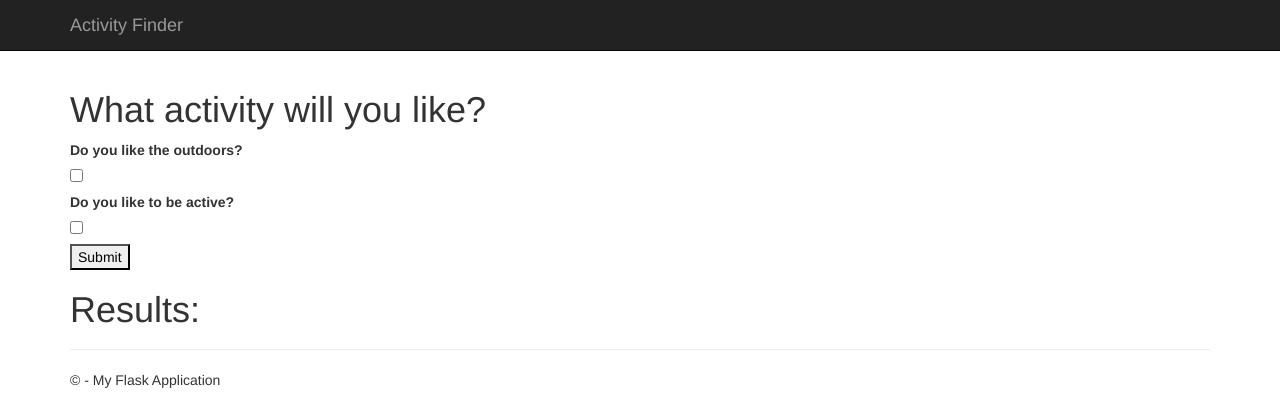
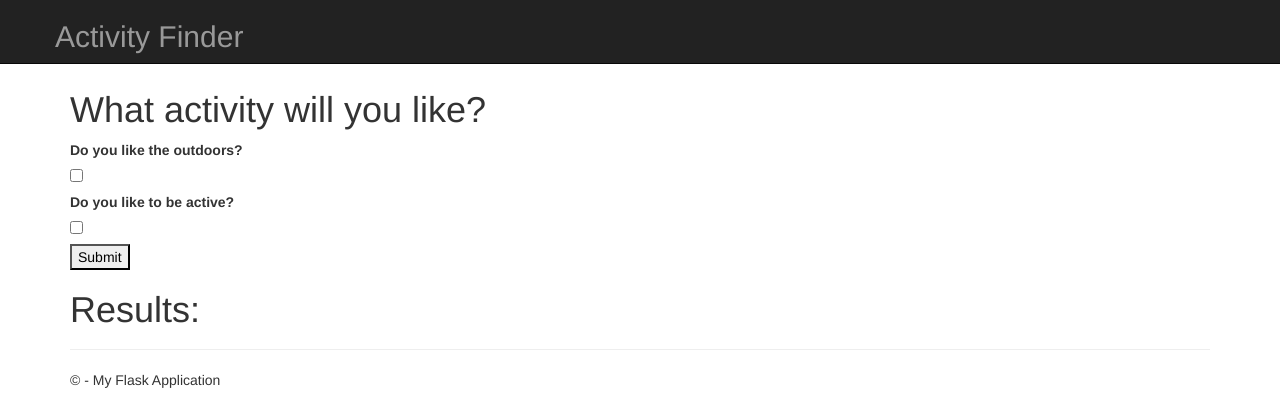
Before and after one commit to thethomaslane/recreationapp, a Flask app: page / in a window 1280 px wide. Shown: the top 420 px of the page. Run offline with Flask 2, Linux system fonts and the light colour scheme; some libraries are stand-ins or nearby versions.

Commit message:
changed top

```diff
--- a/RecreationWebsite/templates/layout.html
+++ b/RecreationWebsite/templates/layout.html
@@ -18,7 +18,7 @@
                     <span class="icon-bar"></span>
                     <span class="icon-bar"></span>
                 </button>
-                <a href="/" class="navbar-brand">Activity Finder</a>
+                <a href="/" class="navbar-brand" style=" padding: 0px 0px 0px 0px"><h2 style=" padding: 0px 0px 0px 0px">Activity Finder</h2></a>
             </div>
             <div class="navbar-collapse collapse">
                 <ul class="nav navbar-nav">
```
